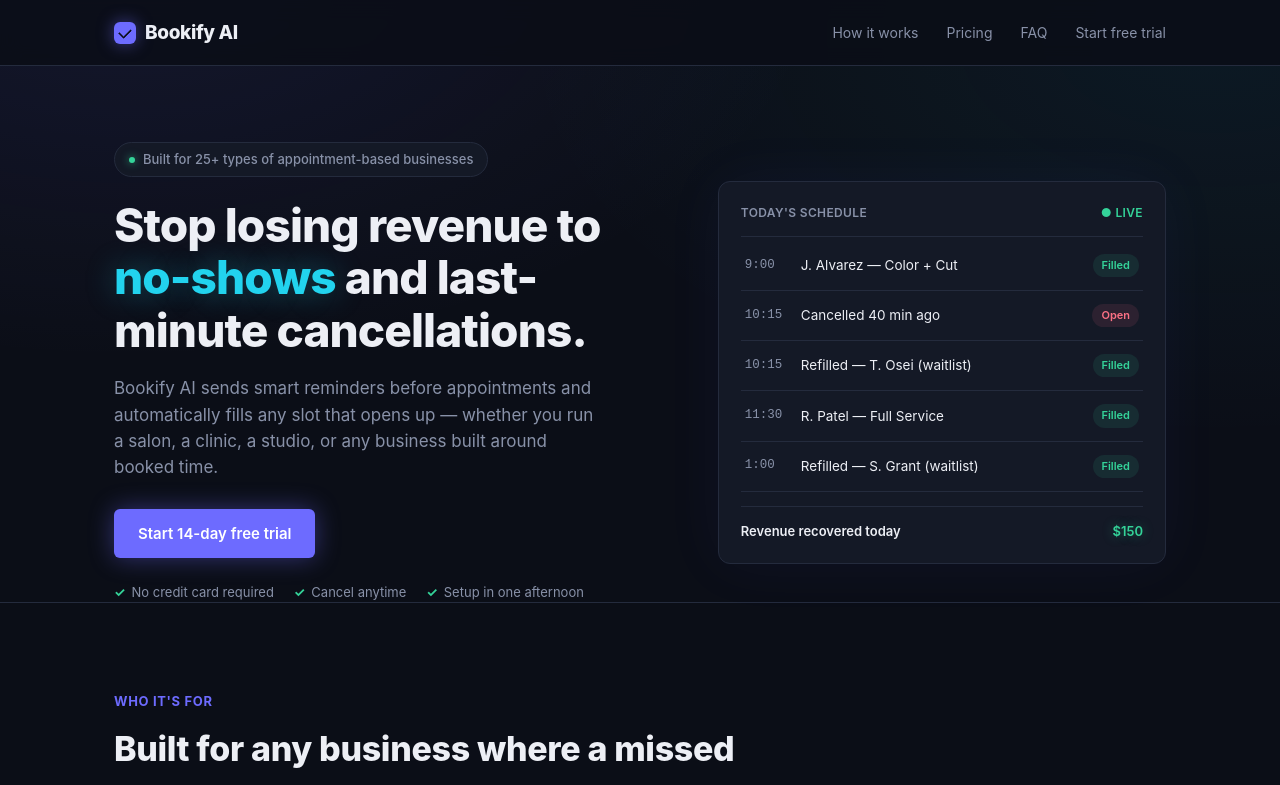
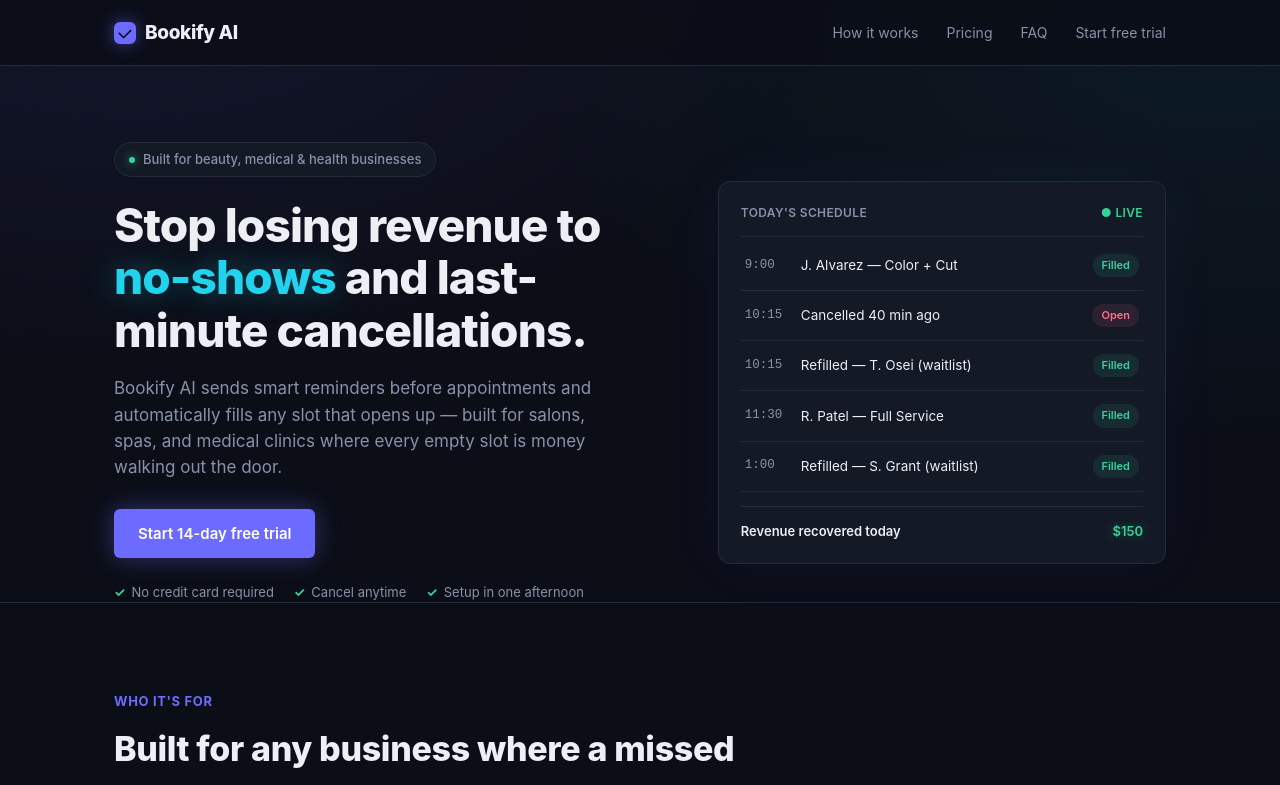
Before and after one commit to michaelcurry30/bookify-ai-app, a Next.js app: page / in a window 1280 px wide. Shown: the top 785 px of the page. Built offline with nearby package versions, Linux system fonts and the light colour scheme.

Commit message:
narrow to beauty and medical

```diff
--- a/app/page.tsx
+++ b/app/page.tsx
@@ -262,9 +262,9 @@
 <section class="hero">
   <div class="wrap hero-inner">
     <div>
-      <div class="badge"><span class="dot"></span>Built for 25+ types of appointment-based businesses</div>
+      <div class="badge"><span class="dot"></span>Built for beauty, medical &amp; health businesses</div>
       <h1>Stop losing revenue to <span class="accent">no-shows</span> and last-minute cancellations.</h1>
-      <p class="hero-sub">Bookify AI sends smart reminders before appointments and automatically fills any slot that opens up — whether you run a salon, a clinic, a studio, or any business built around booked time.</p>
+      <p class="hero-sub">Bookify AI sends smart reminders before appointments and automatically fills any slot that opens up — built for salons, spas, and medical clinics where every empty slot is money walking out the door.</p>
       <div class="hero-ctas">
         <a class="btn-primary" href="#pricing">Start 14-day free trial</a>
       </div>
@@ -315,29 +315,6 @@
           <span class="tag">General Medical</span>
           <span class="tag">Optometry</span>
           <span class="tag">Veterinary</span>
-        </div>
-      </div>
-      <div class="industry-category">
-        <h3>Wellness &amp; Personal Care</h3>
-        <div class="industry-tags">
-          <span class="tag">Personal Training</span>
-          <span class="tag">Massage &amp; Wellness Spas</span>
-          <span class="tag">Nutritionists</span>
-          <span class="tag">Speech &amp; OT Therapy</span>
-          <span class="tag">Mental Health</span>
-        </div>
-      </div>
-      <div class="industry-category">
-        <h3>Professional &amp; Other Services</h3>
-        <div class="industry-tags">
-          <span class="tag">Photography</span>
-          <span class="tag">Tutoring &amp; Test Prep</span>
-          <span class="tag">Driving Schools</span>
-          <span class="tag">Auto Repair</span>
-          <span class="tag">Legal Services</span>
-          <span class="tag">Accounting &amp; Tax</span>
-          <span class="tag">Real Estate</span>
-          <span class="tag">Wedding &amp; Events</span>
         </div>
       </div>
     </div>
```
